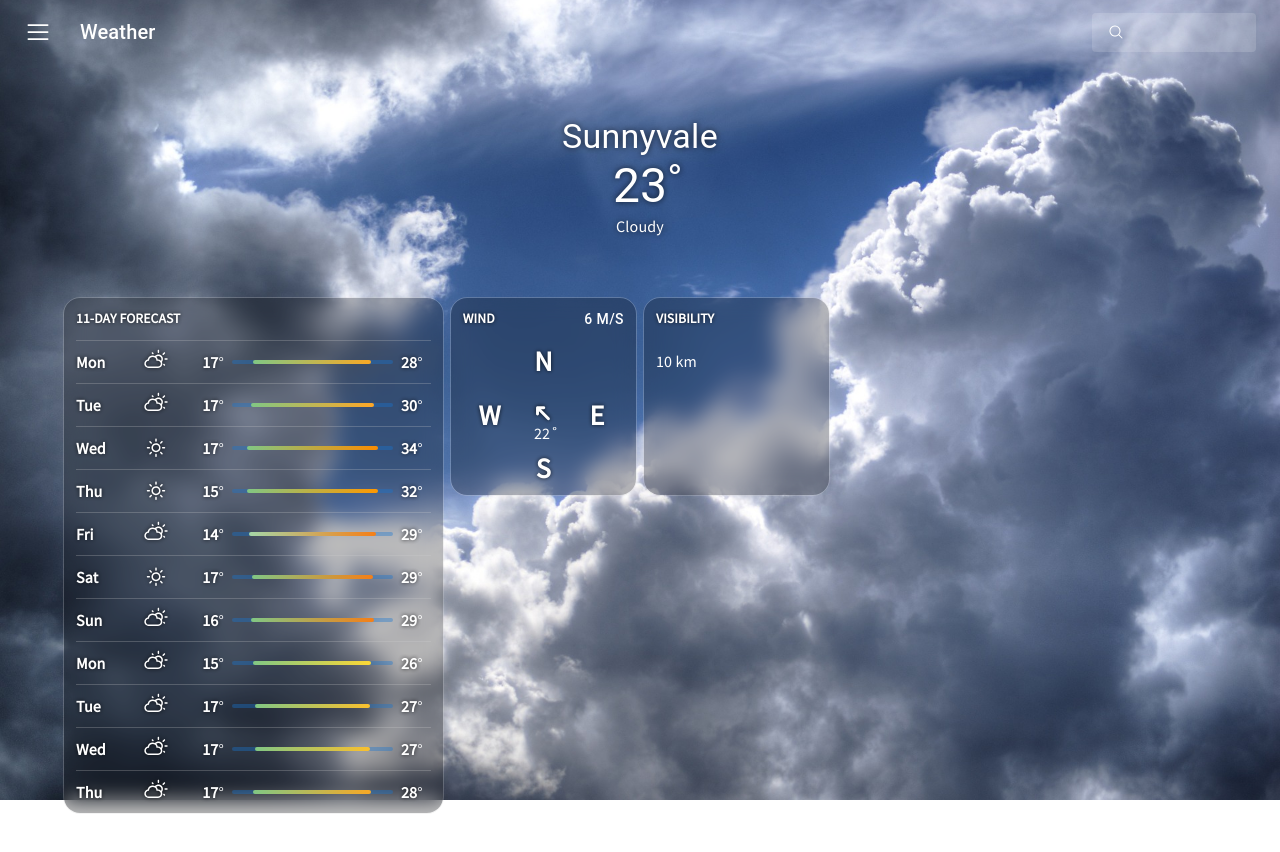
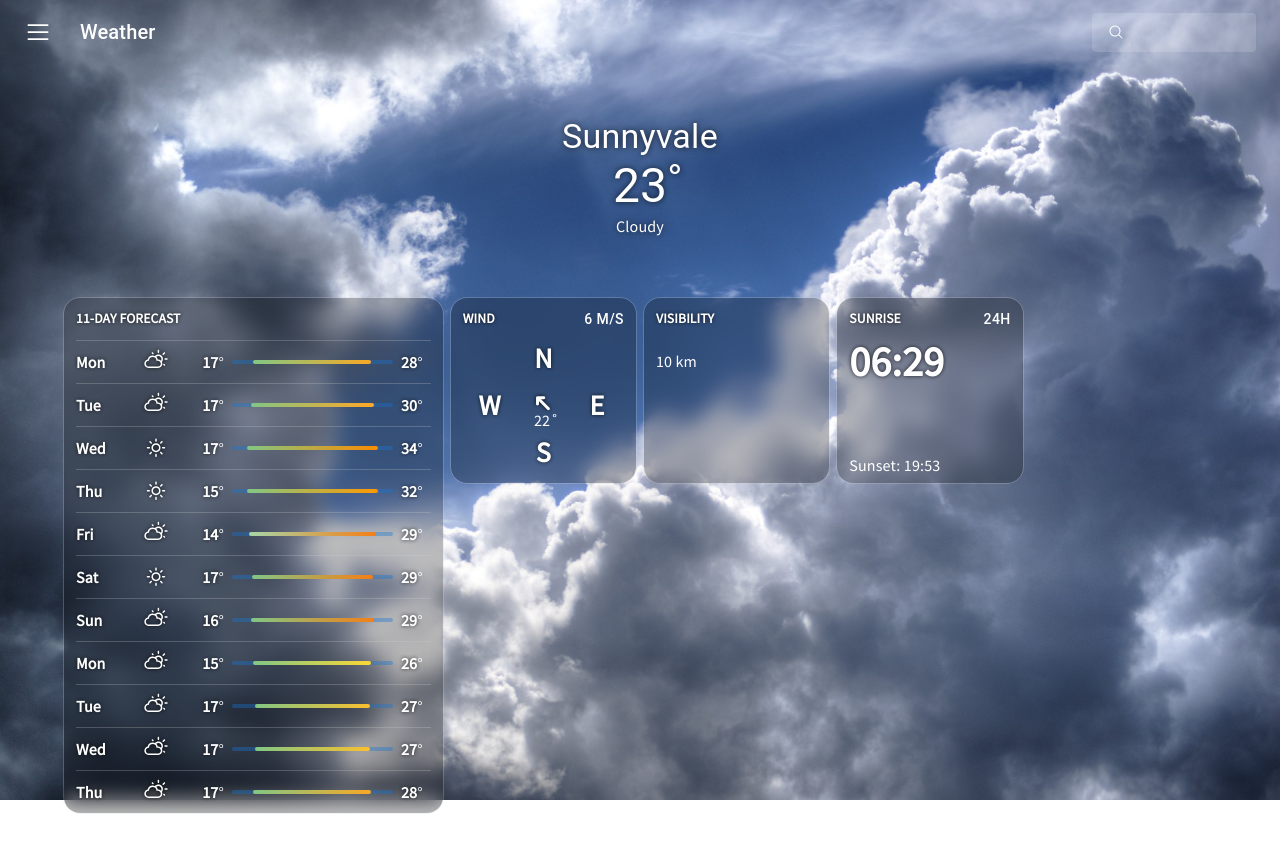
Before and after one commit to bannerett/weather-app, a React (Vite) app: page / in a window 1280 px wide. Shown: the top 852 px of the page. Built offline with nearby package versions, Linux system fonts and the light colour scheme; no server answers.

Commit message:
feat(SunriseCard.tsx): set up the card and markup

```diff
--- a/src/App.tsx
+++ b/src/App.tsx
@@ -10,6 +10,7 @@ import clouds from '~/assets/img/clouds-384672_1920.jpg';
 import rainDrops from '~/assets/img/rain-drops.jpeg';
 import CurrentWeatherCard from '~/components/CurrentWeatherCard';
 import ForecastsCard from '~/components/ForecastsCard';
+import SunriseCard from '~/components/SunriseCard';
 import TopBar from '~/components/TopBar';
 import VisibilityCard from '~/components/VisibilityCard';
 import WindCard from '~/components/WindCard';
@@ -128,7 +129,9 @@ function App() {
                 <Grid item xs={3}>
                   <VisibilityCard visibility={weather.current_observation.atmosphere.visibility} />
                 </Grid>
-                <Grid item xs={6}></Grid>
+                <Grid item xs={3}>
+                  <SunriseCard {...weather.current_observation.astronomy} />
+                </Grid>
               </Grid>
             </Grid>
           </Grid>
--- /dev/null
+++ b/src/components/SunriseCard.tsx
@@ -0,0 +1,48 @@
+import { useCallback, useMemo, useState } from 'react';
+
+import Button from '@mui/material/Button';
+
+import Card from '~/components/ui/Card';
+import Grid from '~/components/ui/Grid';
+import Strong from '~/components/ui/Strong';
+import { Astronomy } from '~/types/weather';
+import { convertTo24Hour } from '~/utils/timeConverter';
+
+function SunriseCard(phases: Astronomy) {
+  const [amPm, setAmPm] = useState(false);
+  const { sunrise, sunset } = useMemo(() => {
+    if (!amPm)
+      return Object.entries(phases).reduce(
+        (prev, [key, value]) => {
+          return { ...prev, [key]: convertTo24Hour(value) };
+        },
+        { sunset: '', sunrise: '' },
+      );
+    return phases;
+  }, [amPm, phases]);
+
+  const toggleAmPm = useCallback(() => {
+    setAmPm((p) => !p);
+  }, []);
+
+  return (
+    <Card.Container sx={{ aspectRatio: '1/1', overflow: 'hidden' }}>
+      <Grid.Container>
+        <Grid.FlexGridItem xs={12} sx={{ justifyContent: 'space-between' }}>
+          <Card.Header>sunrise</Card.Header>
+          <Button disableElevation onClick={toggleAmPm} sx={{ p: 0, color: '#fff', minWidth: 'unset' }} variant="text">
+            {amPm ? 'AM/PM' : '24H'}
+          </Button>
+        </Grid.FlexGridItem>
+        <Grid.Item xs={12}>
+          <Strong.Shadow sx={{ fontSize: 42 }}>{sunrise}</Strong.Shadow>
+        </Grid.Item>
+        <Grid.FlexGridItem xs={12} sx={{ height: 80, alignItems: 'flex-end', lineHeight: '12px' }}>
+          Sunset: {sunset}
+        </Grid.FlexGridItem>
+      </Grid.Container>
+    </Card.Container>
+  );
+}
+
+export default SunriseCard;
--- a/src/components/VisibilityCard.tsx
+++ b/src/components/VisibilityCard.tsx
@@ -2,9 +2,11 @@ import Box from '@mui/material/Box';
 
 import Card from '~/components/ui/Card';
 
+// aspectRatio: '1/1.06477'
+
 function VisibilityCard({ visibility }: { visibility: number }) {
   return (
-    <Card.Container sx={{ aspectRatio: '1/1.06477' }}>
+    <Card.Container sx={{ aspectRatio: '1/1' }}>
       <Card.Header>visibility</Card.Header>
       <Box>{visibility} km</Box>
     </Card.Container>
--- a/src/components/WindCard.tsx
+++ b/src/components/WindCard.tsx
@@ -31,7 +31,12 @@ const windDirection = {
   W: WiDirectionLeft,
 } as { [key: string]: IconType };
 
-const GridItem = styled(Grid.Item)({ display: 'flex', alignItems: 'center', justifyContent: 'center' });
+const GridItem = styled(Grid.Item)({
+  display: 'flex',
+  alignItems: 'center',
+  justifyContent: 'center',
+  lineHeight: '36px',
+});
 
 function WindCard({ chill, direction, speed }: Wind) {
   const [measure, setMeasure] = useState<'m/s' | 'km/h'>('m/s');
@@ -44,12 +49,11 @@ function WindCard({ chill, direction, speed }: Wind) {
   }, []);
 
   return (
-    <Card.Container>
-      <Grid.Container sx={{ lineHeight: '34px', pt: 0.75 }}>
-        <Grid.Item xs={6}>
-          <Card.Header sx={{ height: 30, lineHeight: '30px' }}>wind</Card.Header>
-        </Grid.Item>
-        <GridItem xs={6} sx={{ justifyContent: 'end' }}>
+    <Card.Container sx={{ aspectRatio: '1/1', overflow: 'hidden' }}>
+      <Grid.Container>
+        <GridItem xs={12} sx={{ justifyContent: 'space-between' }}>
+          <Card.Header>wind</Card.Header>
+          {/*todo: move button to general component*/}
           <Button
             disableElevation
             onClick={toggleMeasure}
@@ -59,10 +63,13 @@ function WindCard({ chill, direction, speed }: Wind) {
             {windSpeed} {measure}
           </Button>
         </GridItem>
-      </Grid.Container>
+        {/*<GridItem xs={6} sx={{ justifyContent: 'end' }}>*/}
+
+        {/*</GridItem>*/}
 
         {/* compass */}
-      <Grid.Container sx={{ aspectRatio: '1/1' }}>
+        <Grid.Item xs={12}>
+          <Grid.Container rowSpacing={1}>
             <GridItem xs={12}>
               <CardinalTag>N</CardinalTag>
             </GridItem>
@@ -71,7 +78,9 @@ function WindCard({ chill, direction, speed }: Wind) {
             </GridItem>
             <GridItem xs={4} sx={{ position: 'relative' }}>
               <DirectionIcon size={42} />
-          <Box sx={{ position: 'absolute', left: '56%', bottom: -12, transform: 'translate(-50%, 0)' }}>{chill}˚</Box>
+              <Box sx={{ position: 'absolute', left: '56%', bottom: -12, transform: 'translate(-50%, 0)' }}>
+                {chill}˚
+              </Box>
             </GridItem>
             <GridItem xs={4}>
               <CardinalTag>E</CardinalTag>
@@ -80,6 +89,8 @@ function WindCard({ chill, direction, speed }: Wind) {
               <CardinalTag>S</CardinalTag>
             </GridItem>
           </Grid.Container>
+        </Grid.Item>
+      </Grid.Container>
     </Card.Container>
   );
 }
--- a/src/components/ui/Grid.ts
+++ b/src/components/ui/Grid.ts
@@ -7,4 +7,7 @@ GridContainer.defaultProps = { container: true };
 const GridItem = styled(MuiGrid)({});
 GridItem.defaultProps = { item: true };
 
-export default { Container: GridContainer, Item: GridItem };
+const FlexGridItem = styled(MuiGrid)({ display: 'flex', alignItems: 'center' });
+GridItem.defaultProps = { item: true };
+
+export default { Container: GridContainer, Item: GridItem, FlexGridItem };
--- a/src/main.tsx
+++ b/src/main.tsx
@@ -1,7 +1,9 @@
-import '@fontsource/source-sans-pro';
 import React from 'react';
 import ReactDOM from 'react-dom/client';
+
 import App from '~/App';
+
+import '@fontsource/source-sans-pro';
 import '~/assets/styles/index.scss';
 
 ReactDOM.createRoot(document.getElementById('root') as HTMLElement).render(
```
Lines whose indentation alone changed are shown as unchanged.
